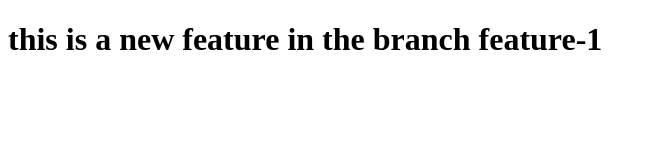
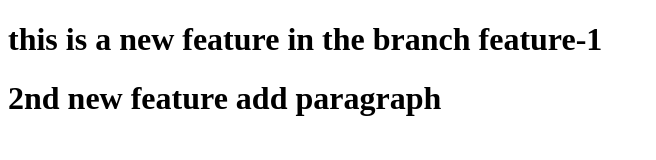
Before and after one commit to Sindhu-m-r/learn-git-github, a plain HTML site: page index.html in a window 1280 px wide. Shown: the whole page, without its empty margins (0-656 px from the left). Drawn offline with Linux system fonts and the light colour scheme.

Commit message:
main commit

```diff
--- a/index.html
+++ b/index.html
@@ -7,5 +7,6 @@
 </head>
 <body>
     <h1>this is a new feature in the branch feature-1</h1>
+    <h1>2nd new feature add paragraph</h1>
 </body>
 </html>
```
